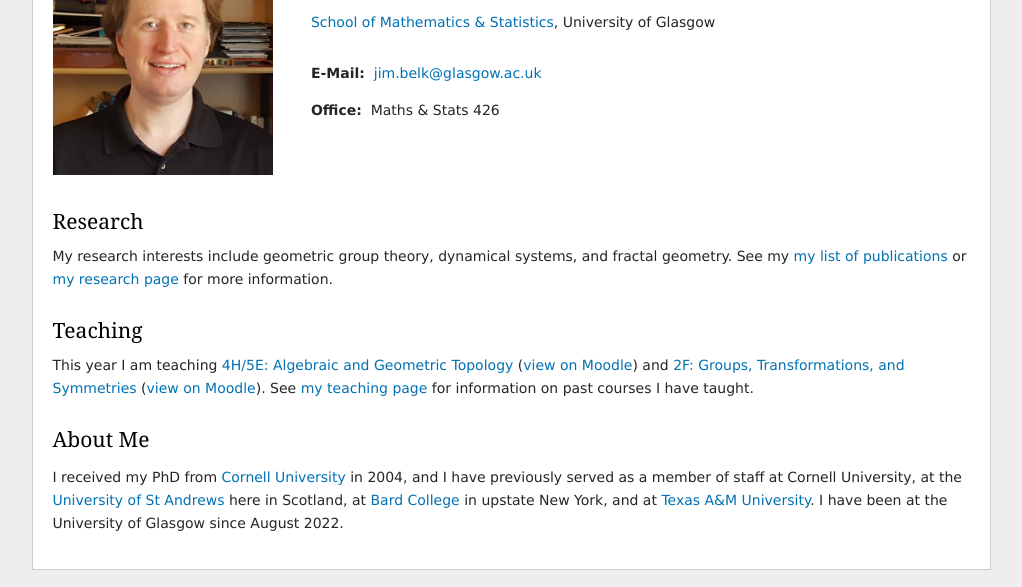
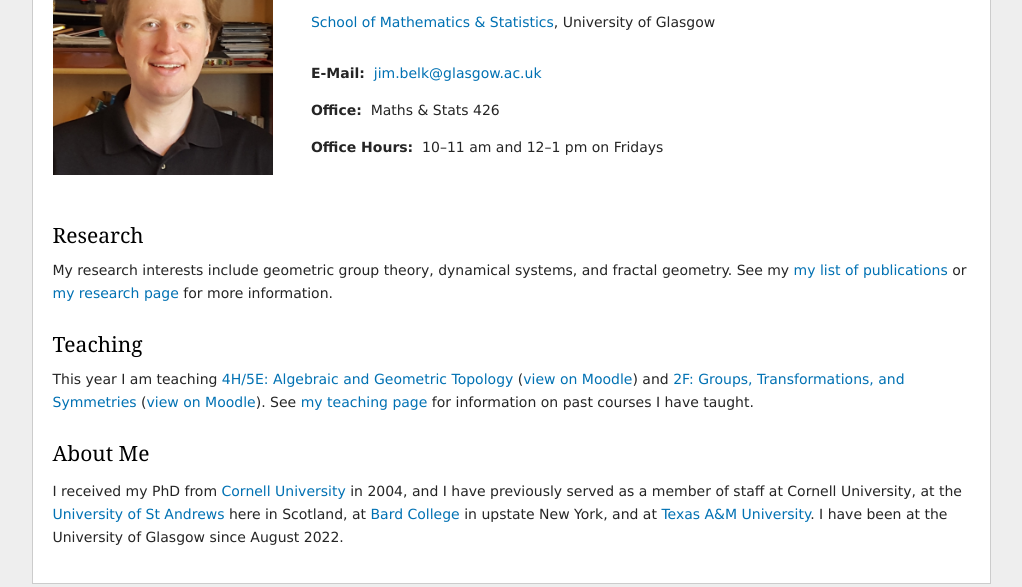
Before and after one commit to jimbelk/web, a plain HTML site: page index.htm in a window 1280 px wide. Shown: the part 212-799 px from the top of the page, without its empty margins (129-1151 px from the left). Drawn offline with Linux system fonts and the light colour scheme.

Commit message:
Office Hours

```diff
--- a/index.htm
+++ b/index.htm
@@ -40,8 +40,8 @@
 
 <p style="margin-top:2em"><b>E&#8209;Mail:</b>&nbsp;&nbsp;<a href="mailto:jim.belk@glasgow.ac.uk" target="_blank">jim.belk@glasgow.ac.uk</a></p>
 <p><b>Office:</b>&nbsp;&nbsp;Maths &amp; Stats 426</p>
+<p><b>Office Hours:</b>&nbsp;&nbsp;10&ndash;11&nbsp;am and 12&ndash;1&nbsp;pm on Fridays</p>
 
-<br>
 <br>
 
 <h2>Research</h2>
```
